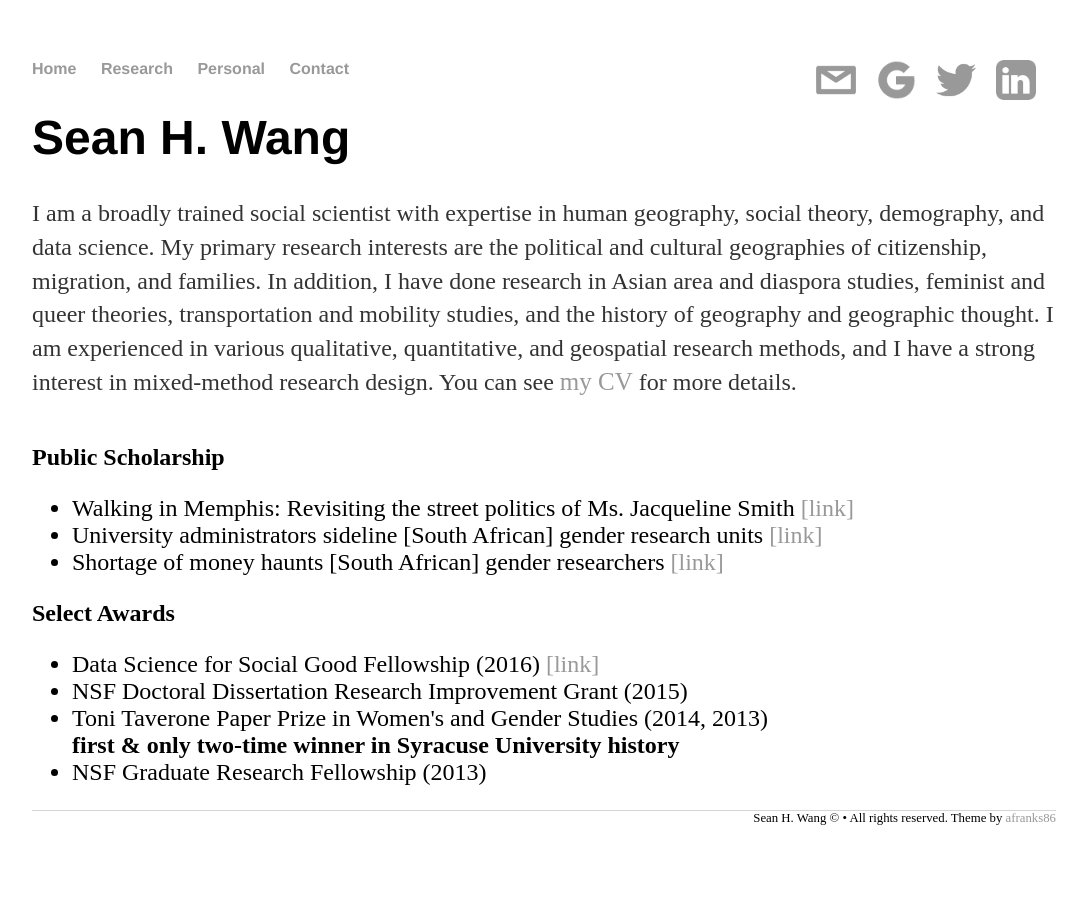
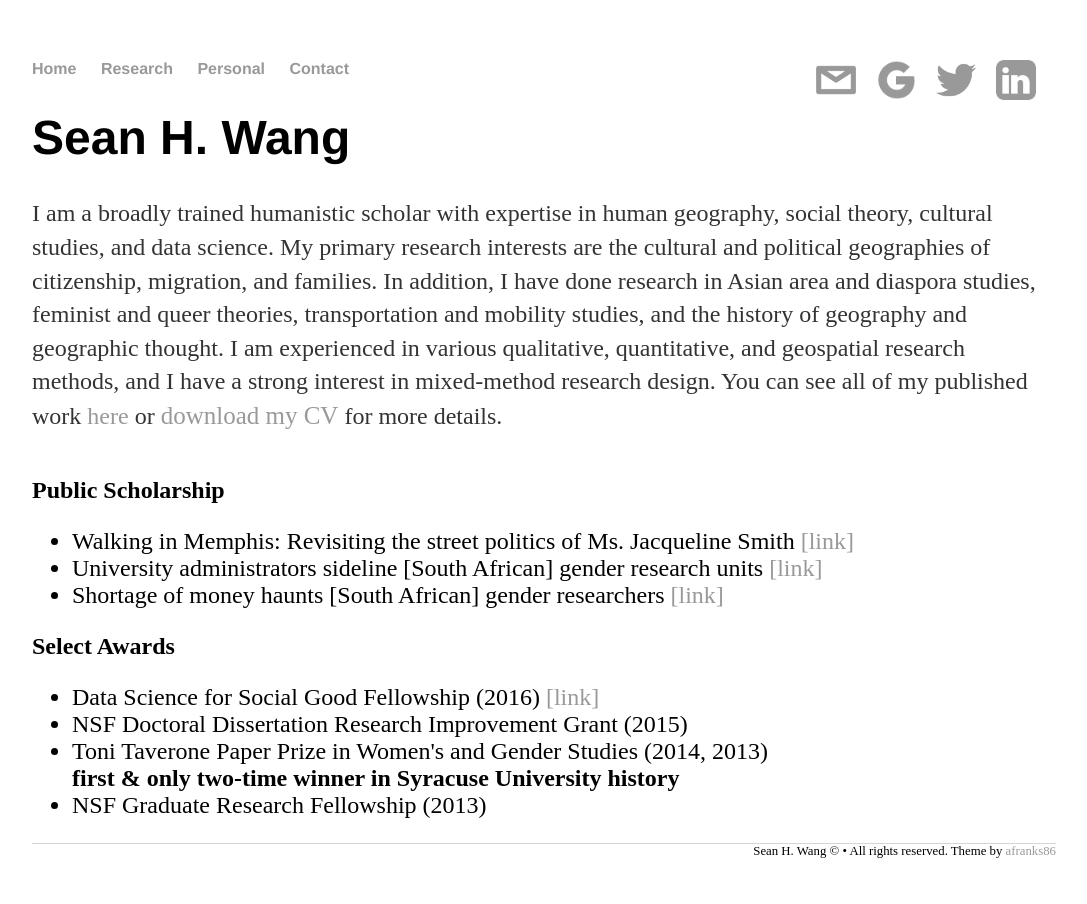
Before and after one commit to SeanyWang/seanywang.github.io, a Jekyll site: the page built from research/index.html, in a window 1280 px wide. Shown: the whole page, without its empty margins (96-1183 px from the left). Built offline with Jekyll 4.4.1, drawn with Linux system fonts in a browser that asks for light colours; nearby versions of some CDN libraries.

Commit message:
diss update

```diff
--- a/index.html
+++ b/index.html
@@ -9,13 +9,13 @@ title: Sean H. Wang - Home
     <tr>
       <td width="70%">
         <p>
-          I am a <a href="https://www.mpiwg-berlin.mpg.de/users/swang">Research Scholar and IT Project Manager</a> at the Max Planck Institute for the History of Science, where I coordinate the digital infrastructure collaborations in <a href="http://www.mpiwg-berlin.mpg.de/dept-three">Department III: "Artefacts, Action, and Knowledge."</a> I also co-edit <a href="http://www.acme-journal.org/index.php/acme"><i>ACME: An International Journal for Critical Geographies</i></a>.
+          I am a <a href="https://www.mpiwg-berlin.mpg.de/users/swang">Research Scholar and IT Project Manager</a> at the Max Planck Institute for the History of Science, where I manage and support select digital infrastructure collaborations in <a href="http://www.mpiwg-berlin.mpg.de/dept-three">Department III: "Artefacts, Action, Knowledge."</a> I also co-edit <a href="http://www.acme-journal.org/index.php/acme"><i>ACME: An International Journal for Critical Geographies</i></a>, the leading open-access journal in human geography.
         </p>
         <p>
           In addition, I am a PhD Candidate in Geography and Women's & Gender Studies at the <a href="https://www.maxwell.syr.edu">Maxwell School of Syracuse University</a>. My advisor is urban and cultural geographer <a href="https://www.maxwell.syr.edu/geo/Winders,_Jamie/">Jamie Winders</a>, who is an expert on immigration politics in the United States.
         </p>
         <p>
-          My <a href="http://scholar.syr.edu/scholars/2015-16/wang.html">dissertation</a> is a comparative political ethnography of Chinese birth tourism in Hong Kong and southern California, where differing geopolitical contexts, immigration histories, and regional racial formations produced divergent local responses to the phenomenon.
+          My <a href="http://scholar.syr.edu/scholars/2015-16/wang.html">dissertation</a> explores contemporary practices of Chinese birth tourism and investigates their cultural and political significances in multiple locales across the Pacific. I do so through various qualitative methods from humanities and social sciences, including ethnography, policy and textual analyses, visual methods, and personal memoirs.
         </p>
         <p>
           I studied for an <a href="http://surface.syr.edu/thesis/12/">MA in Geography (2013)</a> at the same institution, where I was supervised by Marxist cultural geographer <a href="https://www.maxwell.syr.edu/geo/Mitchell,_Don/">Don Mitchell</a> (now at Uppsala University in Sweden). I hold a <a href="https://geography.washington.edu/news/2016/08/23/geography-alum-helps-unearth-wealth-orca-card-data">BA in Geography (2011)</a> from the <a href="http://www.washington.edu/">University of Washington</a> as well.
--- a/research/index.html
+++ b/research/index.html
@@ -10,11 +10,11 @@ title: Sean H. Wang - Research
     <col width="150">
     <div align="left">
       <p>
-        I am a broadly trained social scientist with expertise in human geography, social theory, demography, and data science.
-        My primary research interests are the political and cultural geographies of citizenship, migration, and families.
+        I am a broadly trained humanistic scholar with expertise in human geography, social theory, cultural studies, and data science.
+        My primary research interests are the cultural and political geographies of citizenship, migration, and families.
         In addition, I have done research in Asian area and diaspora studies, feminist and queer theories, transportation and mobility studies, and the history of geography and geographic thought.
         I am experienced in various qualitative, quantitative, and geospatial research methods, and I have a strong interest in mixed-method research design.
-        You can see <a href="../pdfs/wang_cv.pdf" class="download" title="Download CV as PDF"style="font-size: 25px">my CV</a> for more details.
+        You can see all of my published work <a href="https://syr.academia.edu/SeanWang">here</a> or <a href="../pdfs/wang_cv.pdf" class="download" title="Download CV as PDF"style="font-size: 25px">download my CV</a> for more details.
       </p>
     </div>
       </td>
```
